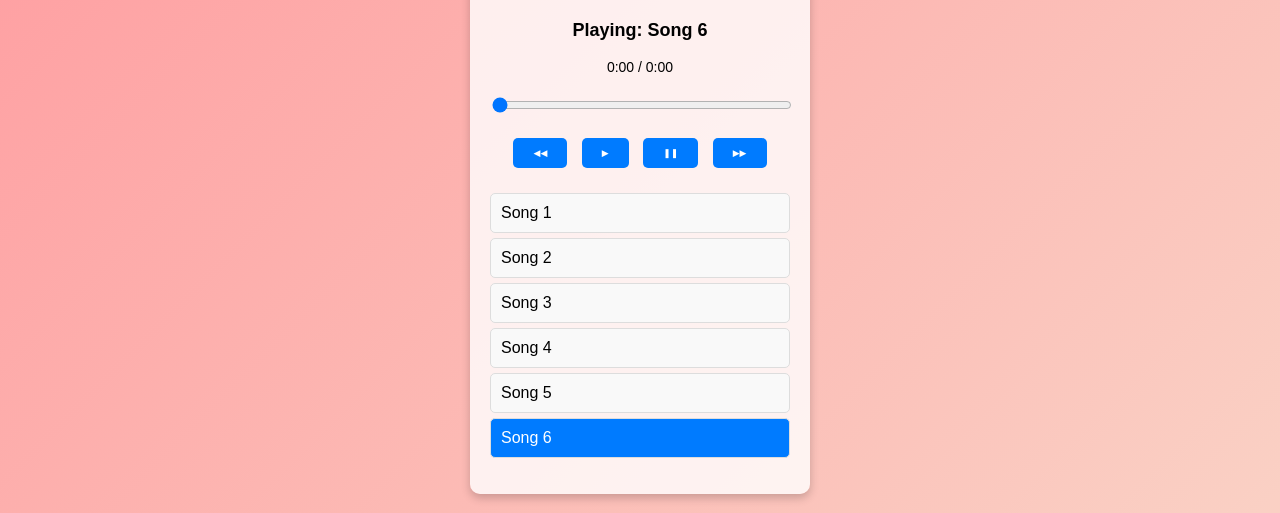
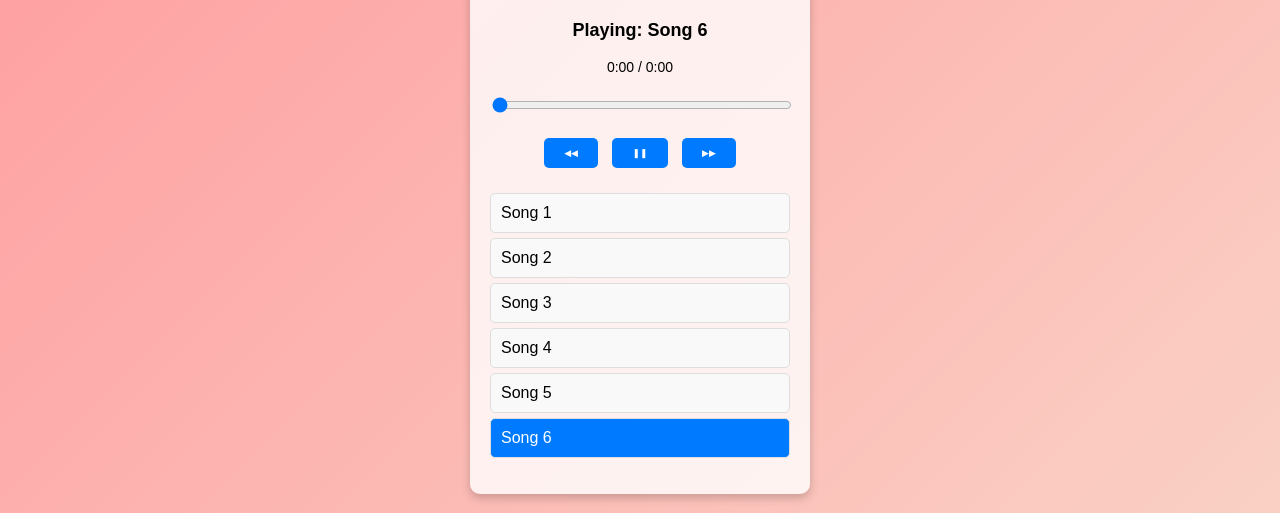
Before and after one commit to mqatd/musiq.addicted, a plain HTML site: page index.html in a window 1280 px wide. Both pictures are taken after a click on the button "◀◀". Shown: the part 287-800 px from the top of the page. Drawn offline with Linux system fonts and the light colour scheme.

Commit message:
Update index.html

```diff
--- a/index.html
+++ b/index.html
@@ -104,10 +104,10 @@
         </div>
         <input type="range" id="seekbar" class="seekbar" min="0" value="0">
         <div class="controls">
-            <button id="prev">&#9664;&#9664;</button>
-            <button id="play">&#9654;</button>
-            <button id="pause">&#10074;&#10074;</button>
-            <button id="next">&#9654;&#9654;</button>
+            <button id="prev">◀◀</button>
+            <button id="play">▶</button>
+            <button id="pause">❚❚</button>
+            <button id="next">▶▶</button>
         </div>
         <div class="playlist">
             <ul id="playlist">
@@ -121,14 +121,9 @@
              { title: "Song 1", src: "https://files.catbox.moe/evwlar.mp3", albumArt: "https://files.catbox.moe/88obwx.jpeg" },
             { title: "Song 2", src: "https://files.catbox.moe/evwlar.mp3", albumArt: "https://files.catbox.moe/88obwx.jpeg" },
             { title: "Song 3", src: "https://files.catbox.moe/evwlar.mp3", albumArt: "https://files.catbox.moe/88obwx.jpeg" },
-
             { title: "Song 4", src: "https://files.catbox.moe/evwlar.mp3", albumArt: "https://files.catbox.moe/88obwx.jpeg" },
             { title: "Song 5", src: "https://files.catbox.moe/evwlar.mp3", albumArt: "https://files.catbox.moe/88obwx.jpeg" },
             { title: "Song 6", src: "https://files.catbox.moe/evwlar.mp3", albumArt: "https://files.catbox.moe/88obwx.jpeg" },
-
-
-
-
         ];
 
         let currentIndex = 0;
@@ -145,7 +140,7 @@
         const totalDurationElement = document.getElementById('total-duration');
         const seekbar = document.getElementById('seekbar');
 
-        // Load the playlist
+        // Load the playlist into the DOM
         function loadPlaylist() {
             playlist.forEach((track, index) => {
                 const li = document.createElement('li');
@@ -168,10 +163,18 @@
         // Update UI elements
         function updateUI() {
             currentTrackElement.textContent = `Playing: ${playlist[currentIndex].title}`;
-            playButton.disabled = isPlaying;
-            pauseButton.disabled = !isPlaying;
             highlightCurrentTrack();
             updateDuration();
+           updatePlayPauseButtons();
+        }
+        function updatePlayPauseButtons() {
+        if (isPlaying) {
+            playButton.style.display = 'none';
+            pauseButton.style.display = 'inline-block';
+        } else {
+            playButton.style.display = 'inline-block';
+            pauseButton.style.display = 'none';
+        }
     }
 
         // Highlight the current track
@@ -209,12 +212,17 @@
         // Event listeners for buttons
         playButton.addEventListener('click', () => {
             if (!isPlaying) {
+                 if (!audio.src) {
+                   // If no track is loaded initially, play the first track
+                    playTrack(0);
+                  }
+                else{
                  audio.play();
                   isPlaying = true;
                   updateUI();
                 }
+            }
         });
-
          pauseButton.addEventListener('click', () => {
             audio.pause();
             isPlaying = false;
@@ -230,21 +238,19 @@
             currentIndex = (currentIndex + 1) % playlist.length;
             playTrack(currentIndex);
         });
-
         // Seekbar event listener
         seekbar.addEventListener('input', () => {
             audio.currentTime = seekbar.value;
         });
-
         // Autoplay next track when the current track ends
         audio.addEventListener('ended', () => {
             currentIndex = (currentIndex + 1) % playlist.length;
             playTrack(currentIndex);
         });
-
         // Initialize the player
          loadPlaylist();
-        playTrack(currentIndex);  // Start with the first track
+         // Initially hide pause button
+         pauseButton.style.display = 'none'
     </script>
 </body>
 </html>
```
Lines whose indentation alone changed are shown as unchanged.
